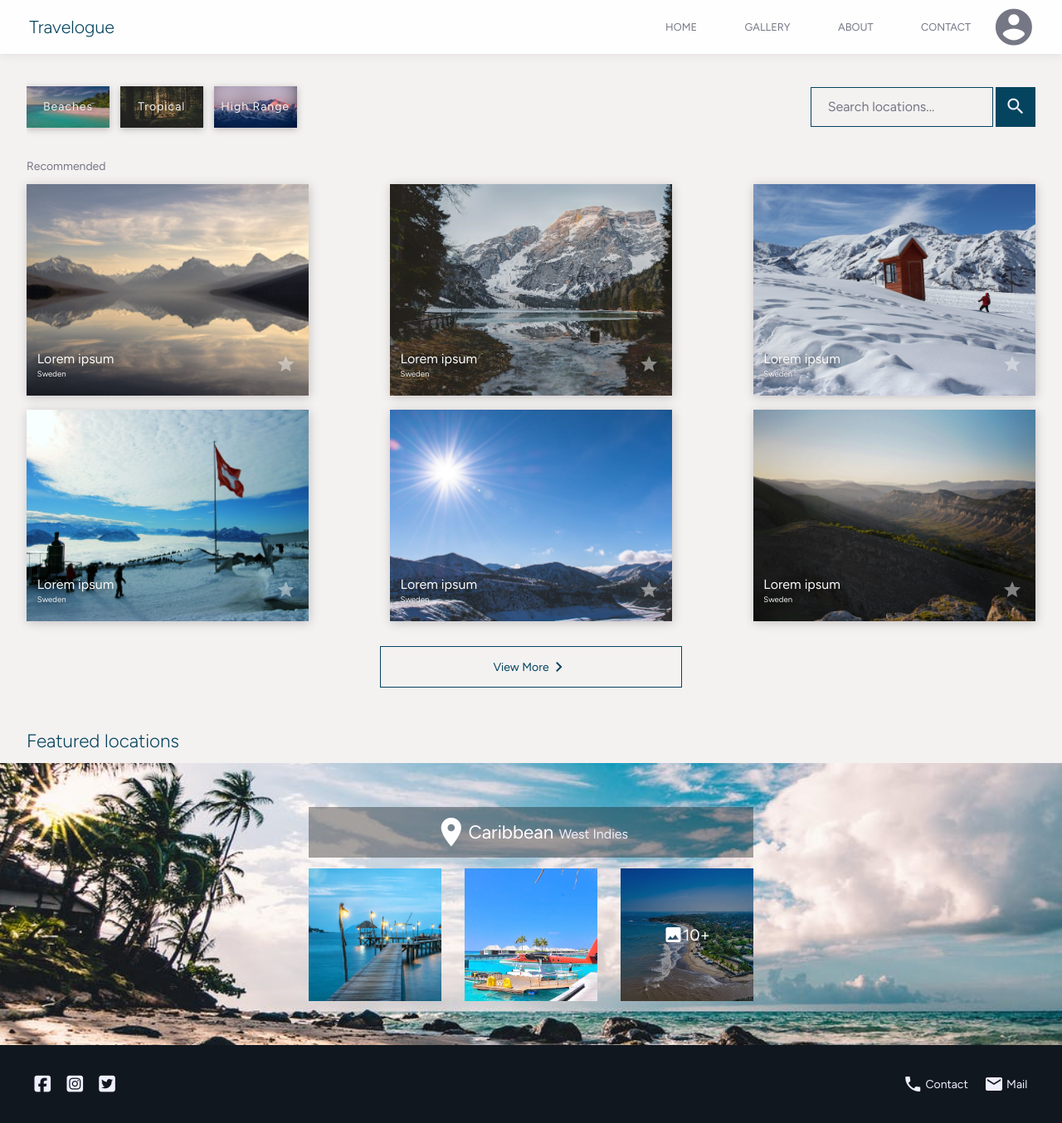
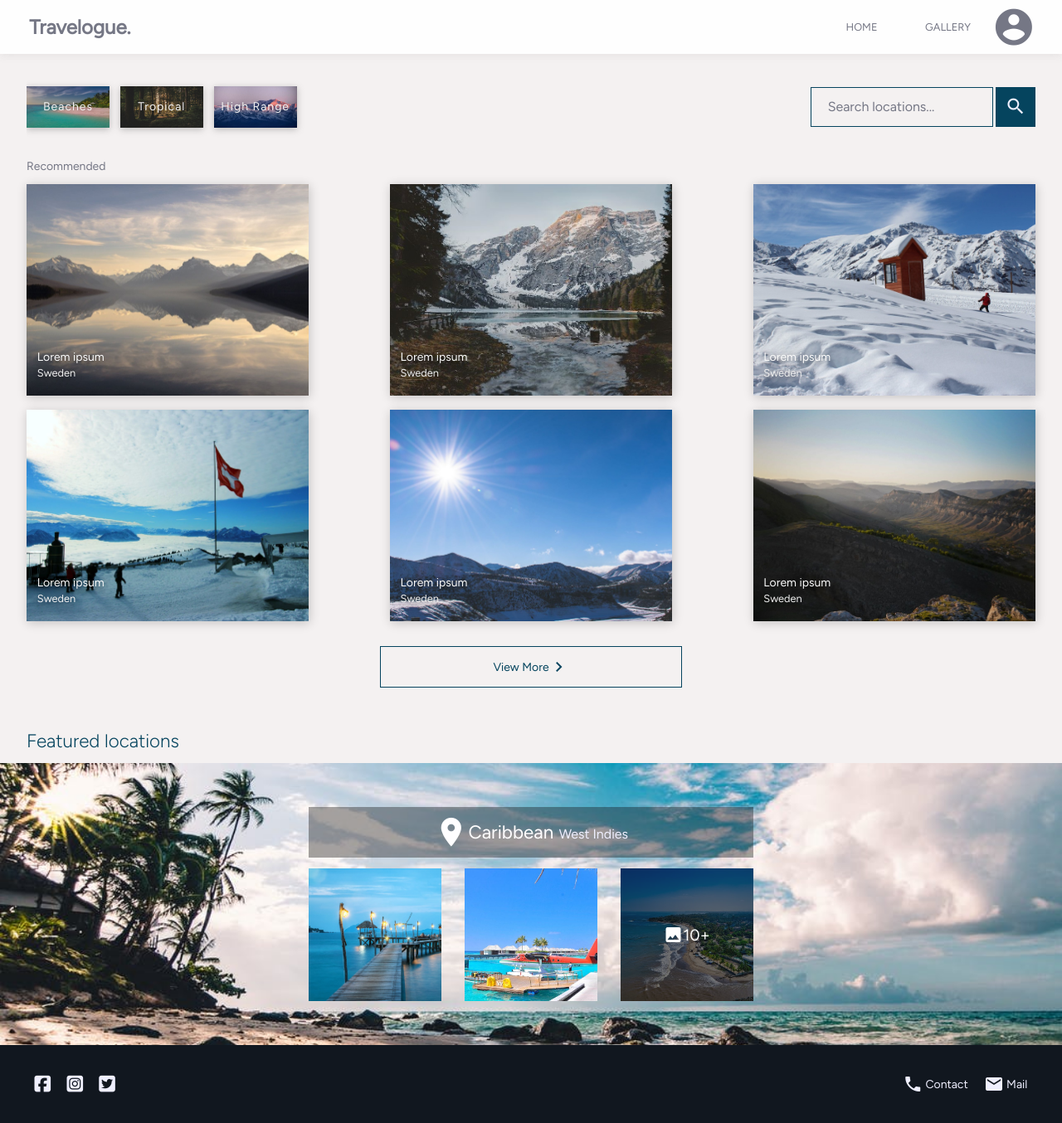
Before and after one commit to advoidh-b/-Travelogue, a PHP site: page /Travelogue/home.html in a window 1280 px wide. Shown: the whole page at 83% size. Run offline with PHP 8.4, Linux system fonts and the light colour scheme; some libraries are stand-ins or nearby versions.

Commit message:
MC: 404 files, Tweaks, etc.

```diff
--- a/css/style-hotel.css
+++ b/css/style-hotel.css
@@ -54,9 +54,9 @@ div.logo-container {
   color: #1add9f;
 }
 a.logo {
-  font: 100 16pt var(--deffont);
+  font: 600 18pt var(--deffont);
   text-decoration: none;
-  color: var(--defcol);
+  color: var(--textcol);
 }
 div.nav-profile {
   display: flex;
@@ -229,12 +229,12 @@ div.loc-details > p, div.loc-details > span {
 }
 div.loc-details > p {
   color: var(--defcol);
-  font: 500 1rem var(--deffont);
+  font: 500 1.rem var(--deffont);
   margin: 0 0 0.2rem;
   color: #fafafa;
 }
 div.loc-details > span {
-  font-size: 0.6rem;
+  font-size: 0.8rem;
   display: block;
   margin: 0;
   color: #efefef;
@@ -349,7 +349,7 @@ div.img-cont > img {
   height: 160px;
   justify-content: center;
   font-size: 1.2rem;
-  background: #11111160;
+  background: #11111190;
   text-decoration: none;
   text-align: center;
   position: absolute;
@@ -398,7 +398,8 @@ div.contact {
 .contact-links > a {
   font-size: inherit;
 }
-@media (max-width: 670px) {
+
+@media (max-width: 700px) {
   .mic-n {
     font-size: 1.4rem;
   }
@@ -454,7 +455,7 @@ div.cards {
   width: 100%;
 }
 div.loc-details > p {
-  font: 600 1rem def;
+  font: 600 1rem var(--deffont);
 }
 div.loc-details > span {
   font-size: 0.8rem;
--- a/home.html
+++ b/home.html
@@ -23,15 +23,13 @@
   <nav class="nav-panel">
     <div class="logo-container">
       <a href="#" class="logo">
-       Travelogue
+       Travelogue.
       </a>
     </div>
     <div class="nav-profile">
     <div class="top-nav">
       <a href="">HOME</a>
       <a href="">GALLERY</a>
-      <a href="">ABOUT</a>
-      <a href="">CONTACT</a>
     </div>
 
     <div class="avatar">
@@ -108,9 +106,7 @@
           </span>
         </div>
           <a href="#" class="">
-            <span class="material-icons mic-n star">
-              star
-            </span>
+
           </a>
       </div>
     </div>
@@ -127,9 +123,7 @@
           </span>
         </div>
         <a href="#" class="">
-          <span class="material-icons mic-n star">
-            star
-          </span>
+
         </a>
       </div>
     </div>
@@ -146,9 +140,7 @@
           </span>
         </div>
         <a href="#" class="">
-          <span class="material-icons mic-n star">
-            star
-          </span>
+
         </a>
       </div>
     </div>
@@ -165,9 +157,7 @@
           </span>
         </div>
         <a href="#" class="">
-          <span class="material-icons mic-n star">
-            star
-          </span>
+
         </a>
       </div>
     </div>
@@ -184,9 +174,7 @@
           </span>
         </div>
         <a href="#" class="">
-          <span class="material-icons mic-n star">
-            star
-          </span>
+
         </a>
       </div>
     </div>
@@ -203,9 +191,7 @@
           </span>
         </div>
         <a href="#" class="">
-          <span class="material-icons mic-n star">
-            star
-          </span>
+
         </a>
       </div>
     </div>
```
